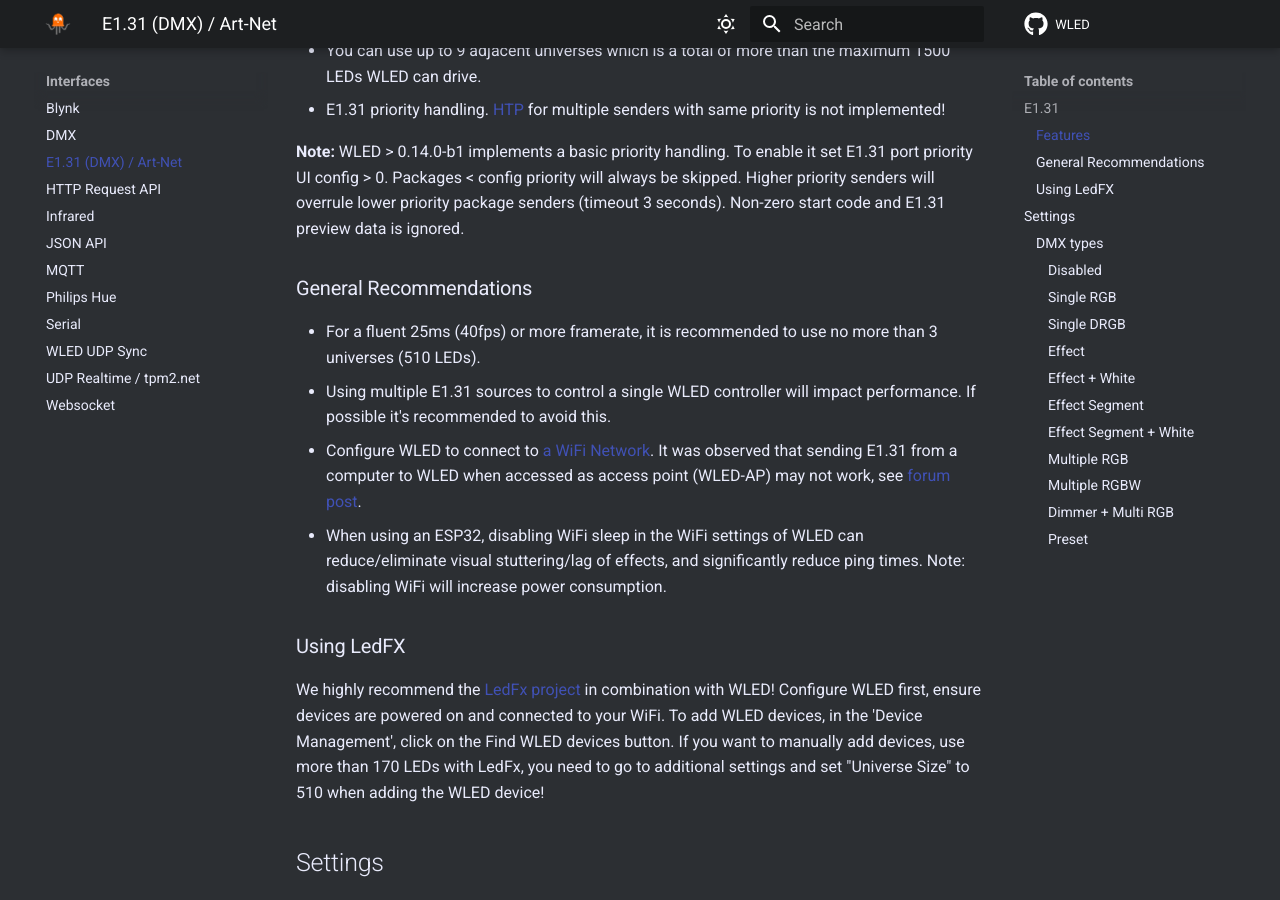
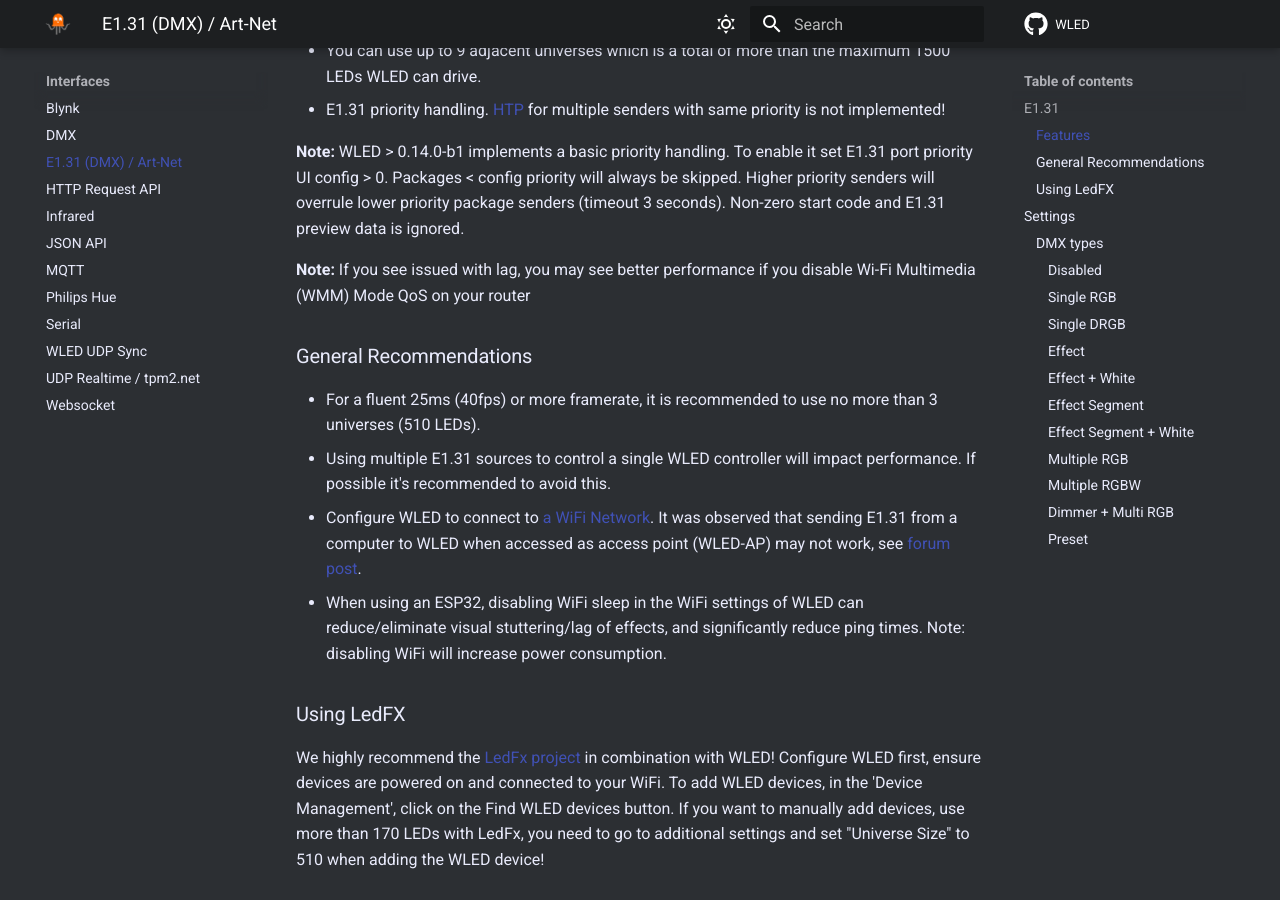
Before and after one commit to Aircoookie/WLED-Docs, an MkDocs documentation site: the page built from docs/interfaces/e1.31-dmx.md, in a window 1280 px wide and 900 px high, scrolled down 817 px. Built offline with MkDocs 1.6.1 and Material for MkDocs 9.7.7, drawn with Linux system fonts in a browser that asks for light colours; comment, search, counter and statistics services are not loaded.

Commit message:
Update e1.31-dmx.md
Add comment about WMM

```diff
--- a/docs/interfaces/e1.31-dmx.md
+++ b/docs/interfaces/e1.31-dmx.md
@@ -27,6 +27,8 @@
 * E1.31 priority handling. [HTP](https://wiki.openlighting.org/index.php/HTP) for multiple senders with same priority is not implemented!
 
 **Note:** WLED > 0.14.0-b1 implements a basic priority handling. To enable it set E1.31 port priority UI config > 0. Packages < config priority will always be skipped. Higher priority senders will overrule lower priority package senders (timeout 3 seconds). Non-zero start code and E1.31 preview data is ignored.
+
+**Note:** If you see issued with lag, you may see better performance if you disable Wi-Fi Multimedia (WMM) Mode QoS on your router
 
 ### General Recommendations
 
```
